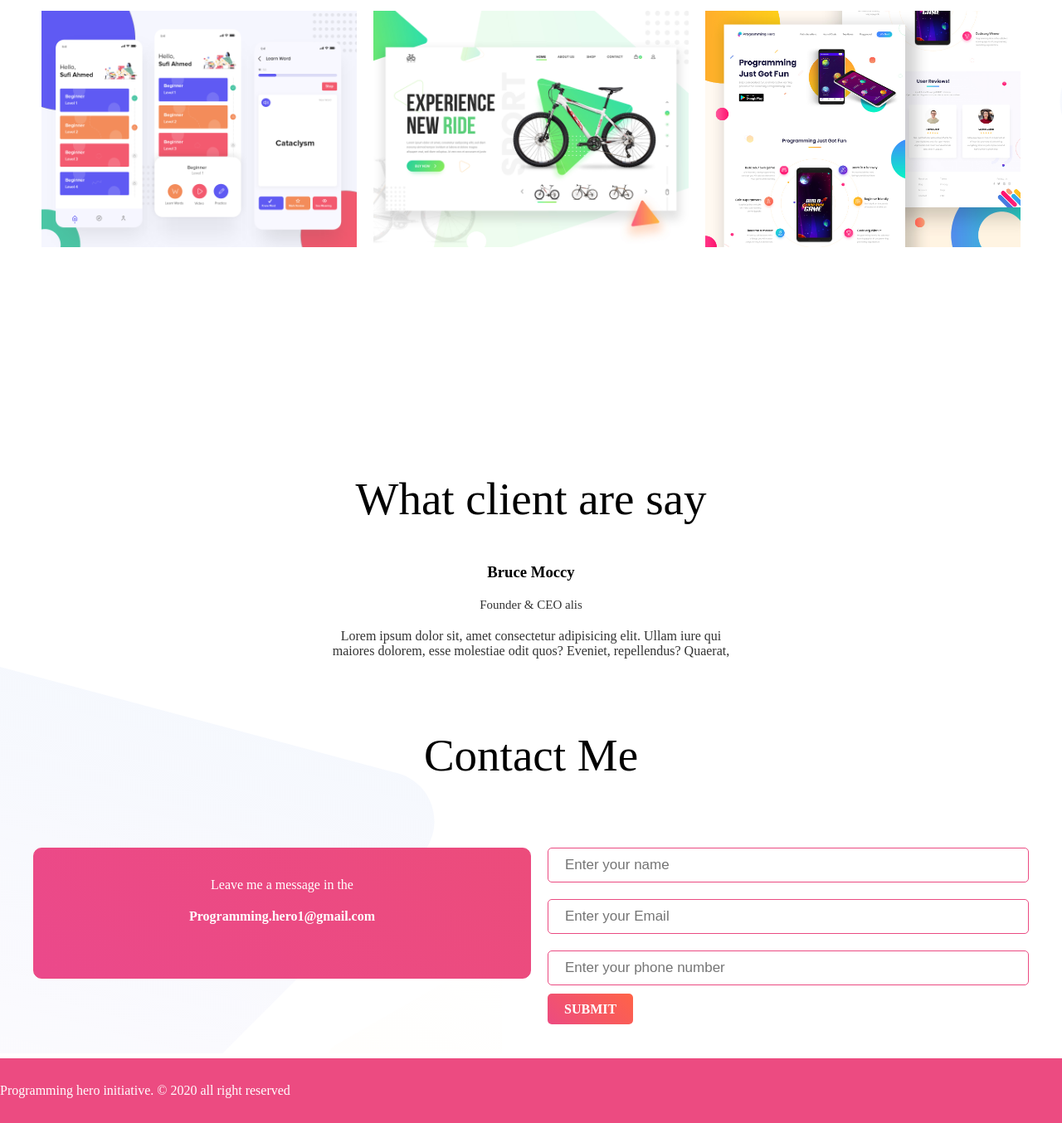
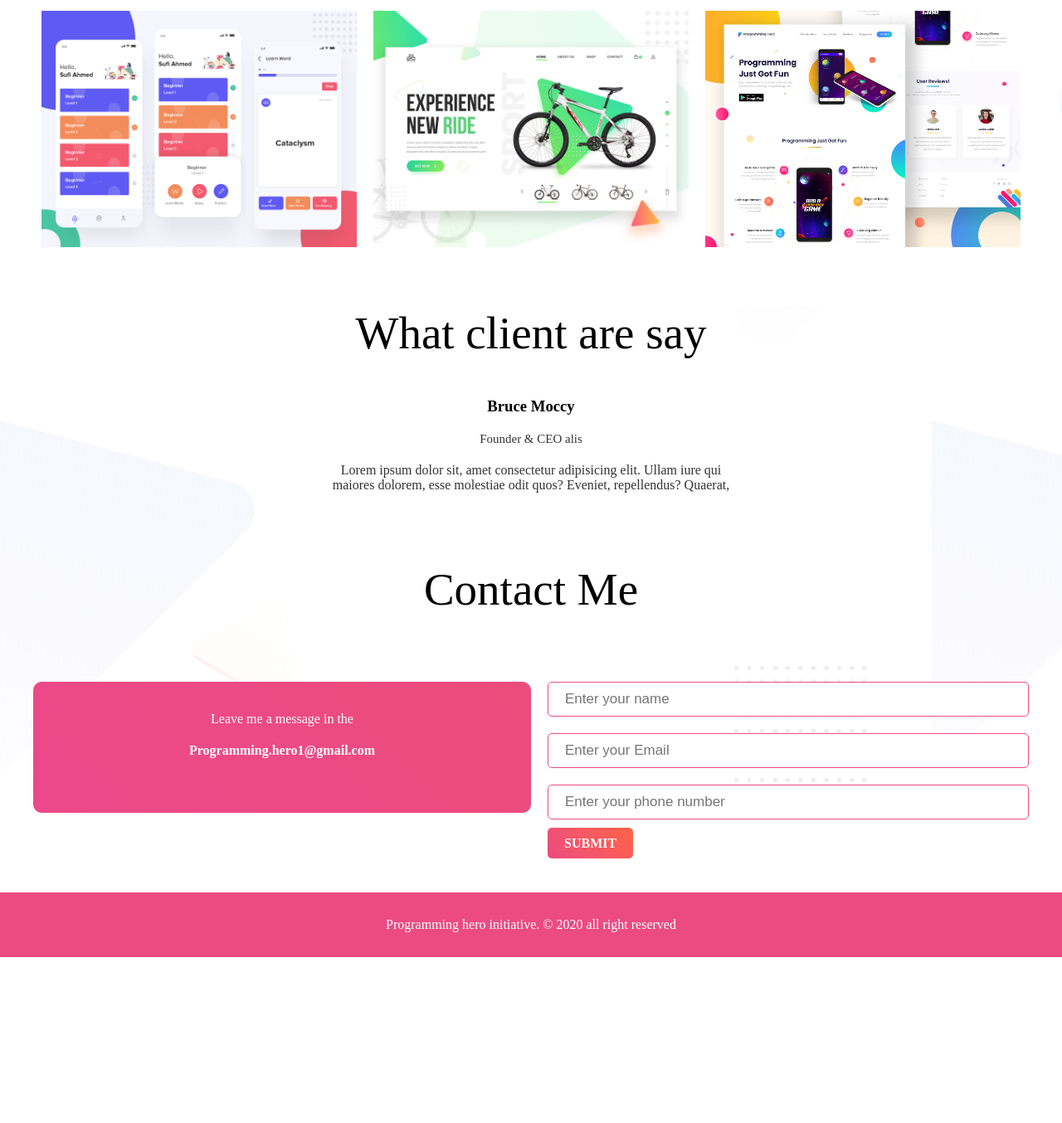
Before and after one commit to iqbal-dev/Personal_Website, a plain HTML site: page index.html in a window 1280 px wide. Shown: the part 1621-2975 px from the top of the page at 83% size. After the commit the page ends 2775 px from the top, so only its background shows below. Drawn offline with Linux system fonts and the light colour scheme.

Commit message:
personal website

```diff
--- a/style.css
+++ b/style.css
@@ -64,7 +64,7 @@ border-radius: 5px;
 }
 .latest-wrok{
     background-image: url(images/latest-work-bg.png);
-    background-size:;
+    height: 500px;
 }
 .work-width{
     float: left;
@@ -84,7 +84,7 @@ border-radius: 5px;
 .footer-area{
     background-image: url(images/footer-bg.png);
     height: 700px;
-    background-size:;
+    background-size: contain;
 }
 .client{
     text-align: center;
@@ -160,6 +160,7 @@ footer{
     width: 100%;
     margin-top: 50px;
     background: #EC4B81;
+    text-align: center;
 }
 footer p{
     margin: 0px;
```
